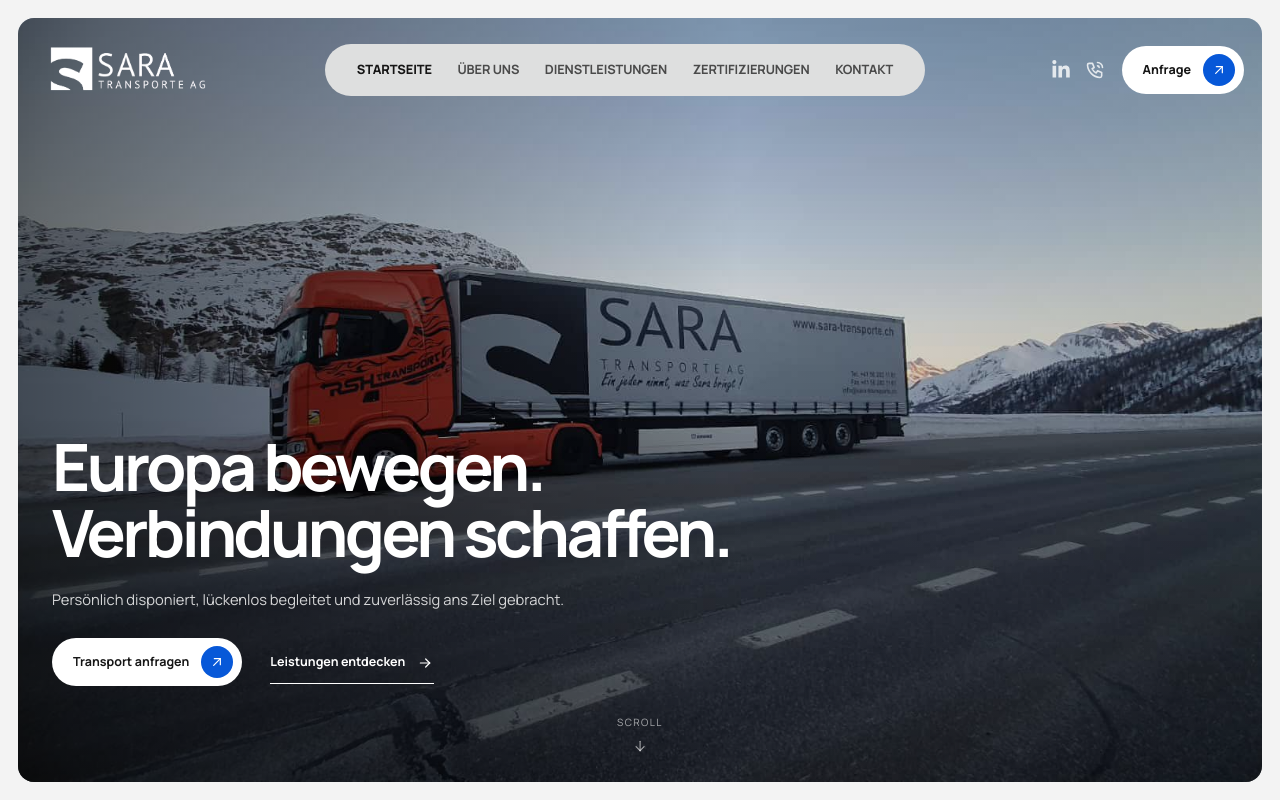
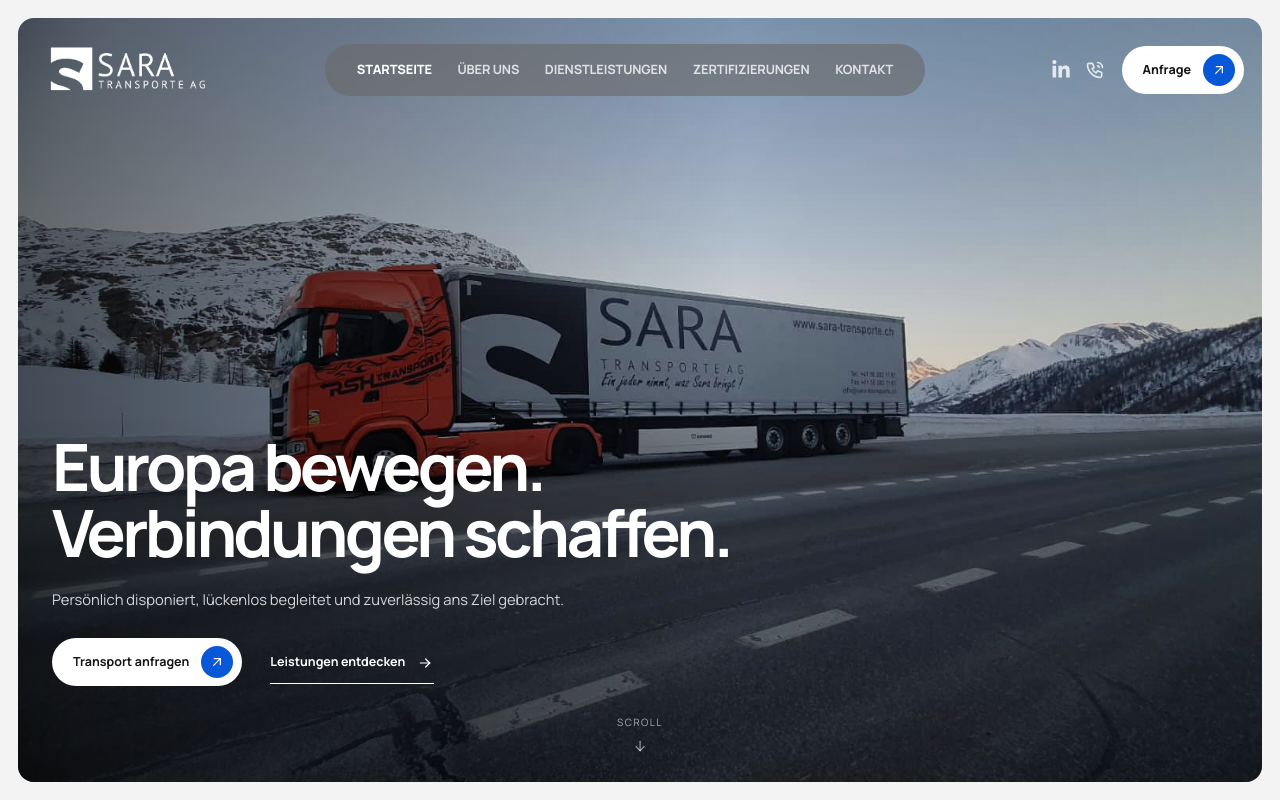
Before and after one commit to ardijancuri/sara-transporte, a Next.js app: page / in a window 1280 px wide. Shown: the top 800 px of the page. Built offline with nearby package versions, Linux system fonts and the light colour scheme.

Commit message:
Refine navigation styling with translucent backdrop

```diff
--- a/app/globals.css
+++ b/app/globals.css
@@ -343,7 +343,9 @@
   border: 0;
   border-radius: 999px;
   padding: 6px 32px;
-  background: #dedfdf;
+  background: rgba(105, 105, 105, 0.62);
+  -webkit-backdrop-filter: blur(6px);
+  backdrop-filter: blur(6px);
 }
 
 .main-nav a {
@@ -351,7 +353,7 @@
   min-height: 40px;
   align-items: center;
   padding: 8px 0;
-  color: rgba(17, 17, 17, 0.72);
+  color: rgba(255, 255, 255, 0.78);
   font-size: 0.8rem;
   font-weight: 720;
   letter-spacing: -0.01em;
@@ -360,7 +362,7 @@
 
 .main-nav a:hover,
 .main-nav a.active {
-  color: var(--ink);
+  color: var(--white);
 }
 
 .main-nav a.active {
@@ -2583,6 +2585,8 @@
     border: 0;
     border-radius: 0;
     background: var(--navy-deep);
+    -webkit-backdrop-filter: none;
+    backdrop-filter: none;
     opacity: 0;
     transform: translateY(-14px);
     transition:
```
